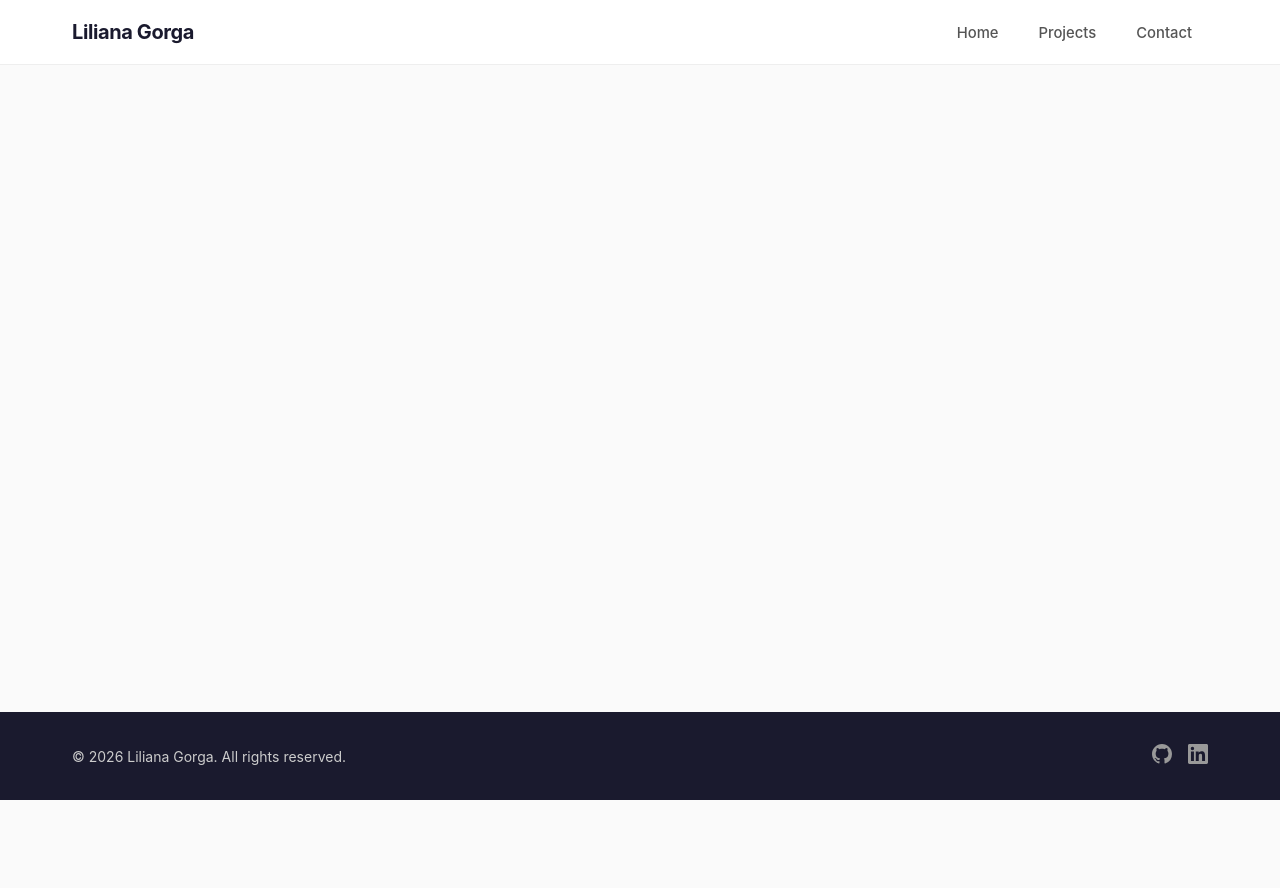
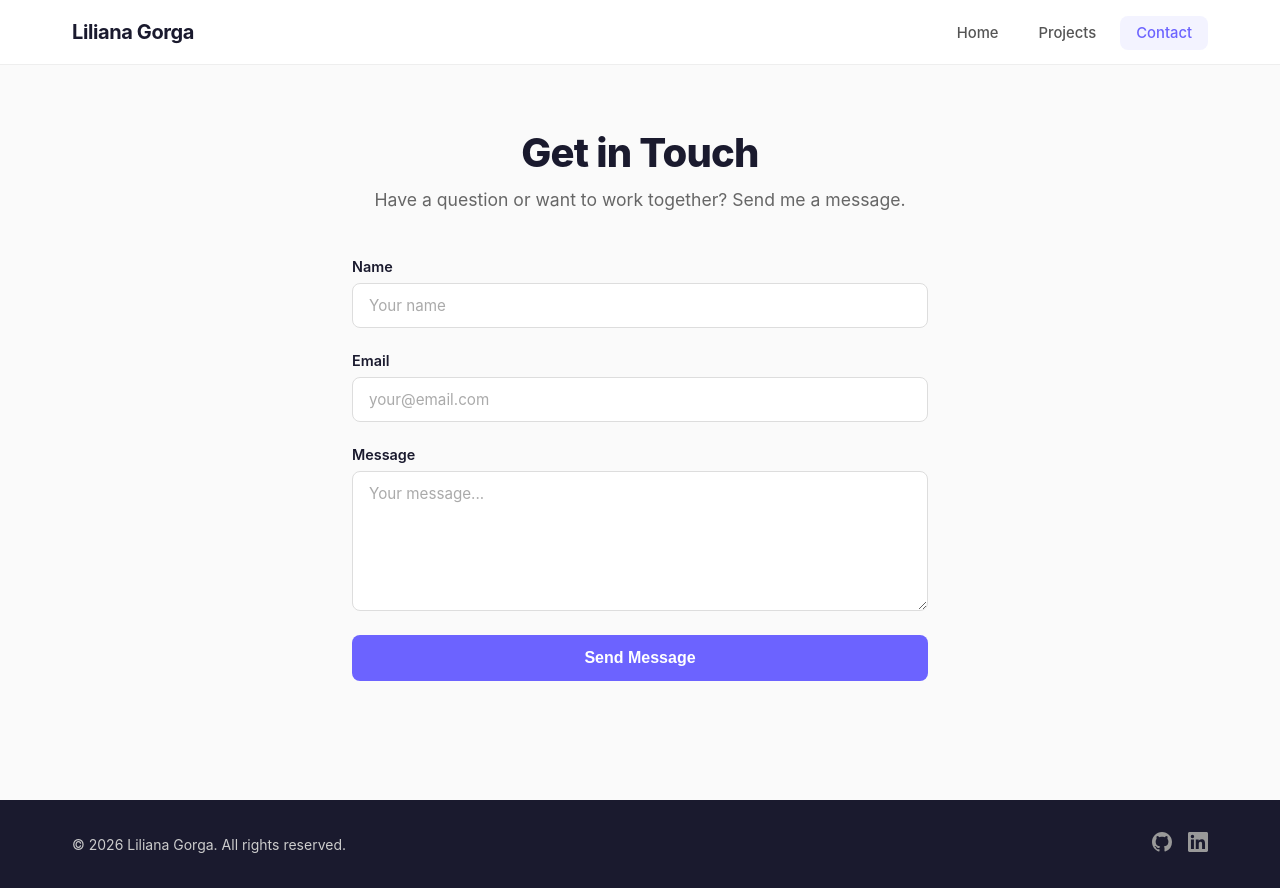
Before and after one commit to lilianagorga/my-website-frontend, an Angular app: page /contact in a window 1280 px wide. Before the commit this address led to /. Before the commit the page ends 800 px from the top, so only its background shows below. Built offline with nearby package versions, Linux system fonts and the light colour scheme.

Commit message:
Build contact page with form

```diff
--- a/src/app/app.routes.ts
+++ b/src/app/app.routes.ts
@@ -1,8 +1,10 @@
 import { Routes } from '@angular/router';
 import { HomeComponent } from './pages/home/home.component';
 import { ProjectsComponent } from './pages/projects/projects.component';
+import { ContactComponent } from './pages/contact/contact.component';
 
 export const routes: Routes = [
   { path: '', component: HomeComponent },
-  { path: 'projects', component: ProjectsComponent }
+  { path: 'projects', component: ProjectsComponent },
+  { path: 'contact', component: ContactComponent }
 ];
--- /dev/null
+++ b/src/app/pages/contact/contact.component.html
@@ -0,0 +1,46 @@
+<section class="contact-page">
+  <div class="page-container">
+    <h1 class="page-title">Get in Touch</h1>
+    <p class="page-subtitle">Have a question or want to work together? Send me a message.</p>
+
+    <form class="contact-form" [formGroup]="contactForm" (ngSubmit)="onSubmit()">
+      <div class="form-group">
+        <label for="name">Name</label>
+        <input id="name" type="text" formControlName="name" placeholder="Your name" />
+        @if (contactForm.get('name')?.touched && contactForm.get('name')?.hasError('required')) {
+          <span class="error">Name is required.</span>
+        }
+      </div>
+
+      <div class="form-group">
+        <label for="email">Email</label>
+        <input id="email" type="email" formControlName="email" placeholder="your@email.com" />
+        @if (contactForm.get('email')?.touched && contactForm.get('email')?.hasError('required')) {
+          <span class="error">Email is required.</span>
+        }
+        @if (contactForm.get('email')?.touched && contactForm.get('email')?.hasError('email')) {
+          <span class="error">Please enter a valid email.</span>
+        }
+      </div>
+
+      <div class="form-group">
+        <label for="message">Message</label>
+        <textarea id="message" formControlName="message" rows="6" placeholder="Your message..."></textarea>
+        @if (contactForm.get('message')?.touched && contactForm.get('message')?.hasError('required')) {
+          <span class="error">Message is required.</span>
+        }
+      </div>
+
+      @if (successMessage) {
+        <div class="alert alert-success">{{ successMessage }}</div>
+      }
+      @if (errorMessage) {
+        <div class="alert alert-error">{{ errorMessage }}</div>
+      }
+
+      <button type="submit" class="btn-submit" [disabled]="submitting">
+        {{ submitting ? 'Sending...' : 'Send Message' }}
+      </button>
+    </form>
+  </div>
+</section>
--- /dev/null
+++ b/src/app/pages/contact/contact.component.scss
@@ -0,0 +1,122 @@
+.contact-page {
+  padding: 4rem 0;
+  min-height: calc(100vh - 64px);
+}
+
+.page-container {
+  max-width: 640px;
+  margin: 0 auto;
+  padding: 0 2rem;
+}
+
+.page-title {
+  font-size: 2.5rem;
+  font-weight: 800;
+  color: #1a1a2e;
+  text-align: center;
+  letter-spacing: -0.02em;
+}
+
+.page-subtitle {
+  text-align: center;
+  color: #666;
+  font-size: 1.1rem;
+  margin-top: 0.75rem;
+  margin-bottom: 3rem;
+}
+
+.contact-form {
+  display: flex;
+  flex-direction: column;
+  gap: 1.5rem;
+}
+
+.form-group {
+  display: flex;
+  flex-direction: column;
+  gap: 0.5rem;
+
+  label {
+    font-size: 0.9rem;
+    font-weight: 600;
+    color: #1a1a2e;
+  }
+
+  input,
+  textarea {
+    padding: 0.75rem 1rem;
+    border: 1px solid #ddd;
+    border-radius: 8px;
+    font-size: 0.95rem;
+    font-family: inherit;
+    color: #333;
+    background: #fff;
+    transition: border-color 0.2s, box-shadow 0.2s;
+    outline: none;
+
+    &::placeholder {
+      color: #aaa;
+    }
+
+    &:focus {
+      border-color: #6c63ff;
+      box-shadow: 0 0 0 3px rgba(108, 99, 255, 0.1);
+    }
+  }
+
+  textarea {
+    resize: vertical;
+    min-height: 120px;
+  }
+}
+
+.error {
+  font-size: 0.8rem;
+  color: #e74c3c;
+}
+
+.alert {
+  padding: 0.875rem 1rem;
+  border-radius: 8px;
+  font-size: 0.925rem;
+}
+
+.alert-success {
+  background: #e8f5e9;
+  color: #2e7d32;
+  border: 1px solid #c8e6c9;
+}
+
+.alert-error {
+  background: #fbe9e7;
+  color: #c62828;
+  border: 1px solid #ffcdd2;
+}
+
+.btn-submit {
+  padding: 0.875rem 2rem;
+  background: #6c63ff;
+  color: #fff;
+  border: none;
+  border-radius: 8px;
+  font-size: 1rem;
+  font-weight: 600;
+  cursor: pointer;
+  transition: background 0.2s, transform 0.2s;
+
+  &:hover:not(:disabled) {
+    background: #5a52d5;
+    transform: translateY(-1px);
+  }
+
+  &:disabled {
+    opacity: 0.6;
+    cursor: not-allowed;
+  }
+}
+
+@media (max-width: 640px) {
+  .page-title {
+    font-size: 2rem;
+  }
+}
--- /dev/null
+++ b/src/app/pages/contact/contact.component.ts
@@ -0,0 +1,48 @@
+import { Component } from '@angular/core';
+import { ReactiveFormsModule, FormBuilder, FormGroup, Validators } from '@angular/forms';
+import { MessageService } from '../../services/message.service';
+
+@Component({
+  selector: 'app-contact',
+  standalone: true,
+  imports: [ReactiveFormsModule],
+  templateUrl: './contact.component.html',
+  styleUrl: './contact.component.scss'
+})
+export class ContactComponent {
+  contactForm: FormGroup;
+  submitting = false;
+  successMessage = '';
+  errorMessage = '';
+
+  constructor(private fb: FormBuilder, private messageService: MessageService) {
+    this.contactForm = this.fb.group({
+      name: ['', Validators.required],
+      email: ['', [Validators.required, Validators.email]],
+      message: ['', Validators.required]
+    });
+  }
+
+  onSubmit(): void {
+    if (this.contactForm.invalid) {
+      this.contactForm.markAllAsTouched();
+      return;
+    }
+
+    this.submitting = true;
+    this.successMessage = '';
+    this.errorMessage = '';
+
+    this.messageService.create(this.contactForm.value).subscribe({
+      next: () => {
+        this.successMessage = 'Message sent successfully! I\'ll get back to you soon.';
+        this.contactForm.reset();
+        this.submitting = false;
+      },
+      error: () => {
+        this.errorMessage = 'Something went wrong. Please try again later.';
+        this.submitting = false;
+      }
+    });
+  }
+}
```
